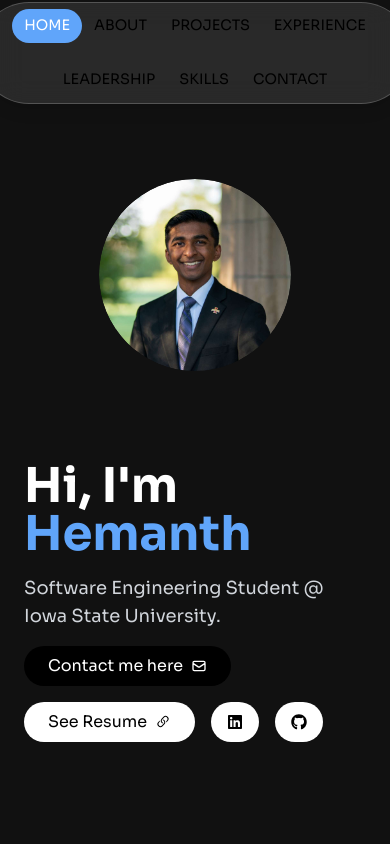
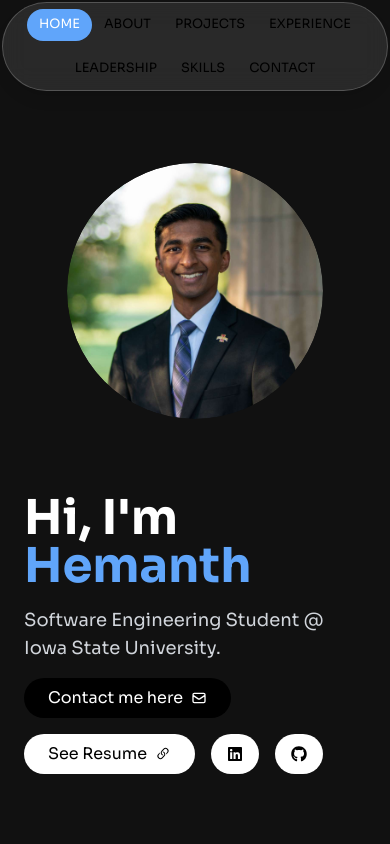
Before and after one commit to hemanthsrp/personal-portfolio, a Next.js app: page / in a window 390 px wide. Shown: the top 844 px of the page. Built offline with nearby package versions, Linux system fonts and the light colour scheme.

Commit message:
Cleaned Up Mobile Navigation Bar

```diff
--- a/pages/index.tsx
+++ b/pages/index.tsx
@@ -62,7 +62,7 @@ const SkillBadge = ({ name, src }: { name: string; src: string }) => (
 const Navbar = ({ activeSection }: { activeSection: string }) => (
   <nav className="fixed top-[0.15rem] left-1/2 -translate-x-1/2 py-0.6 px-6 sm:top-[1.7rem] sm:[initial] z-50 rounded-full bg-white/10 shadow-lg backdrop-blur-md border border-white/20">
     <div className="sm:block overflow-x-auto whitespace-nowrap snap-x snap-mandatory">
-      <ul className="inline-flex sm:flex w-[24rem] flex-wrap items-center justify-center gap-y-2 text-[0.9rem] font-medium sm:w-[initial] sm:flex-nowrap sm:gap-5 transition-colors">
+      <ul className="inline-flex sm:flex w-[21rem] flex-wrap items-center justify-center gap-y-0 text-[0.8rem] font-medium sm:w-[initial] sm:flex-nowrap sm:gap-5 transition-colors">
         {['home', 'about', 'projects', 'work', 'leadership', 'skills', 'contact'].map((item, idx) => (
           // Render each navbar item as a list item. Apply highlight if active.
           <li key={idx} className="snap-center h-3/4 flex items-center justify-center relative text-black dark:text-white">
@@ -187,7 +187,7 @@ export default function Portfolio() {
         </div>
         {/* Right Image Block */}
         <div className="flex-1 w-full sm:w-1/2 flex justify-center items-center">
-          <div className="w-48 h-48 sm:w-[400px] sm:h-[400px] rounded-full shadow-inner overflow-hidden">
+          <div className="w-64 h-64 sm:w-[400px] sm:h-[400px] rounded-full shadow-inner overflow-hidden">
             <Image
               src="/profile.jpg"
               alt="Hemanth's portrait"
```
